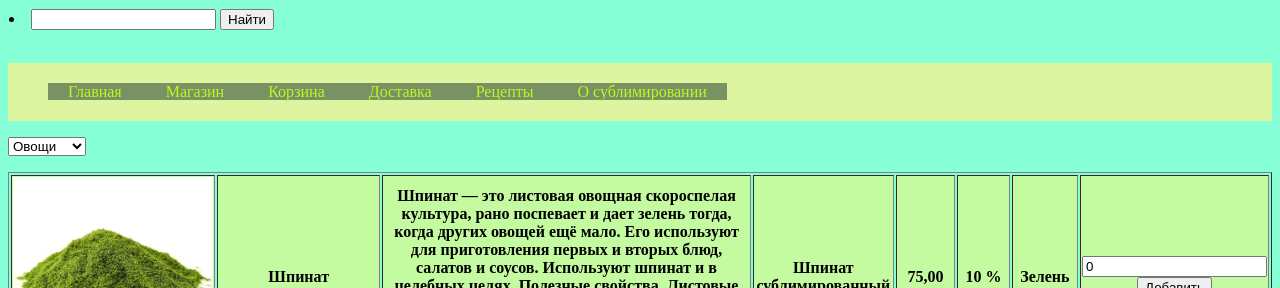
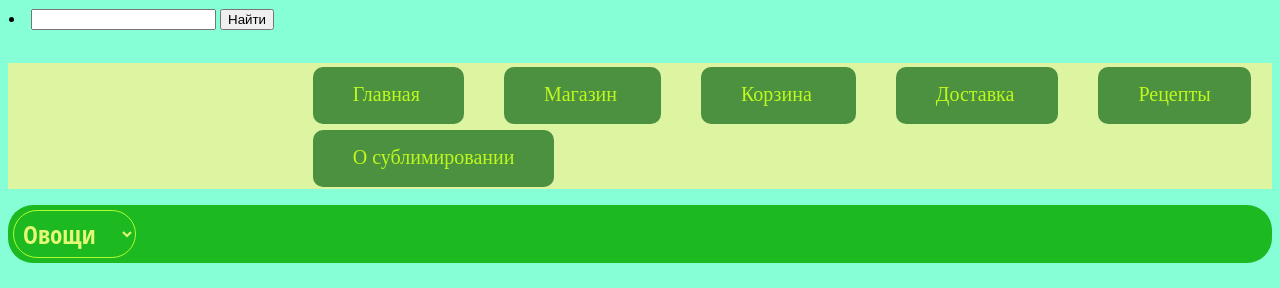
Before and after one commit to Sapronov-Nikolay/sublim, a Django app: page /shop/ in a window 1280 px wide. Shown: the top 288 px of the page. Run offline with Django 5.2, Linux system fonts and the light colour scheme; data comes from the database, SQL or seed files in the repository; lists and menus that the app fills with data are empty.

Commit message:
Подкрасил меню и выпадающий список.Начал делать презентацию время уже 3 часа ночи и глаза слипаются пока не нашёл способ как сделать плавное выпадение меню С утра надо доделать презентацию

```diff
--- a/sublim/main/templates/main/categories.html
+++ b/sublim/main/templates/main/categories.html
@@ -16,7 +16,7 @@
 {% block content %}
 {% include 'main/menu.html' %}
 
-<label for="slug">Категории</label>
+{% comment %} <label for="slug">Категории</label>
 <!--Кнопка с выпадающем меню-->
 <select>
     {% for slug in categories %}
@@ -27,5 +27,5 @@
         {% endif %}
     {% endfor %}
 </select>
-
+{% endcomment %}
 {% endblock %}
--- a/sublim/main/templates/main/tovars.html
+++ b/sublim/main/templates/main/tovars.html
@@ -6,10 +6,10 @@
 <script src="{% static 'main/js/cart.js' %}"> </script>
 {% include 'main/menu.html' %} <!--Отображает параметры из menu.html и header_footer.html-->
 
-<form action="/shop/">
+<form class="tovar-form-cat" action="/shop/">
     {% csrf_token %}
     <!--Кнопка с выпадающем меню-->
-    <select onchange="this.form.submit()" name="category">
+    <select class="tovar-select-cat" onchange="this.form.submit()" name="category">
         {% for slug in categories %}
             {% if slug.id == cat_selected %}
                 <option selected>{{slug}}</option>
--- a/sublim/static/main/css/menu.css
+++ b/sublim/static/main/css/menu.css
@@ -1,10 +1,13 @@
 ul.nav {
     display: block;
+    justify-content: space-around;
     align-items: center;
     align-content: center;
     justify-content: center;
     overflow: auto;
-    background-color:#e6f39be8
+    background-color:#e6f39be8;
+    left: 50%;
+    right: 50%;
 }
 
 ul.top_menu {
@@ -29,6 +32,46 @@
     background-attachment: 2px;
 }
 
+/* Выпадающее меню */
+.tovar-form-cat {
+    display:block;
+    border-radius: 25px;
+    font-family: Open Sans Condensed, sans-serif;
+    background-color: #1cb921;
+    color: rgb(228, 248, 117);
+    padding: 5px;
+    font-size: 25px;
+    border: none;
+    right: 50px;
+}
+
+.tovar-select-cat {
+    font-family: Open Sans Condensed, sans-serif;
+    background-color: #1cb921;
+    transition: background-color 1s ease-in-out;
+    color: rgb(228, 248, 117);
+    padding: 5px;
+    font-size: 25px;
+    border-color: greenyellow;
+    border-radius: 25px;
+    position: 50px;
+}
+
+.tovar-select-cat:hover {
+    transition: box-shadow, color, 0.3s ease-in-out;
+    box-shadow: 5px -5px 10px 0px #105215be;
+    color: rgb(250, 227, 17);
+
+}
+
+.tovar-form-cat:active {
+    margin-block-start: 0.5lh;
+    line-height: 0, 1,2;
+    color: currentColor;
+    transition: line-height 0.5s, color 0.5s;
+
+}
+
 /*#mainmenu {
     border: 1px solid black;
     list-style-type: none;
@@ -37,16 +80,26 @@
     display: inline;
     background-color: #a3def5a6;
 }
-/* для горизонтального меню */
+
+/* для горизонтального меню кнопки*/
 .nav li {
-    background-color: #16352981;
+    background-color: #3d8836e8;
     display: inline;
-    margin: 0px;
+    padding: 20px;
+    margin: 20px;
+    position: relative;
+    left: 20%;
+    right: 20%;
+    text-align: center;
+    border-radius: 10px;
 }
 /* Текстовая часть горизонтального меню */
 .nav li a {
     display: inline-block;
     padding: 20px;
+    font-size: 20px;
+
+
 
 }
 
@@ -59,7 +112,7 @@
 }
 
 
-/* ГРУППА ССЫЛКИ */
+/* ГРУППА ССЫЛКИ КНОПКА ЗАКАЗАТЬ*/
 a.cart {
     color: #251111
 }
```
Also changed, not shown: 1 other file.
